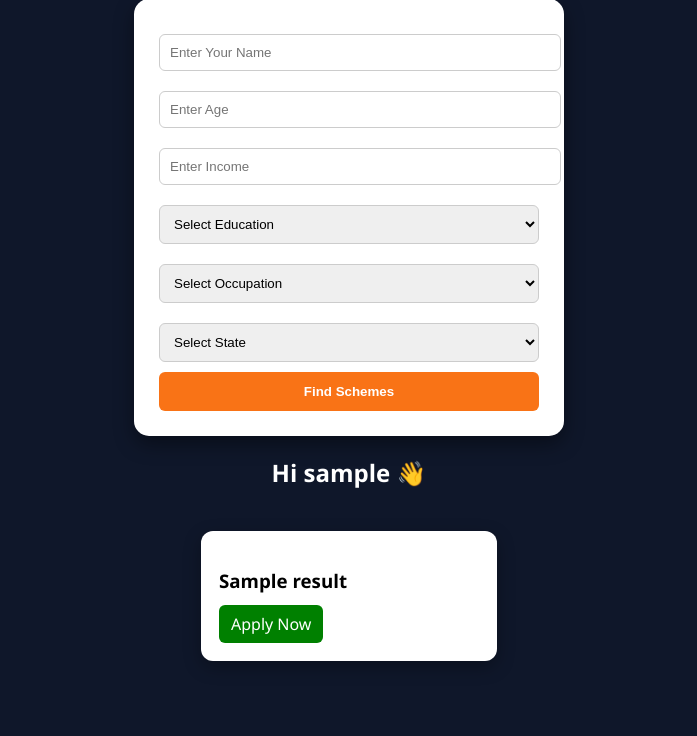
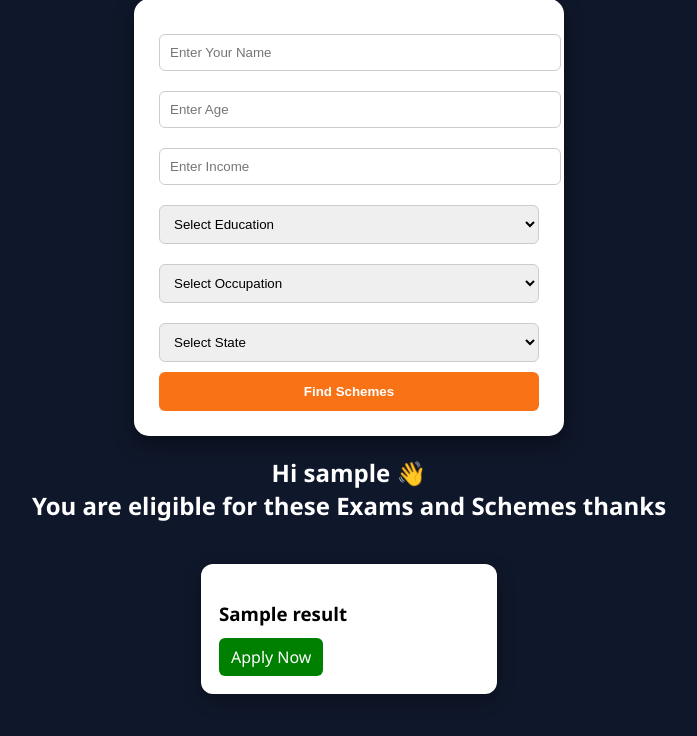
Before and after one commit to Zakhu23/gov-AIfinder, a Flask app: template templates/index.html in a window 1280 px wide. Shown: the part 94-830 px from the top of the page, without its empty margins (291-988 px from the left). Before the commit the page ends 755 px from the top, so only its background shows below. Run offline with Flask 3, Linux system fonts and the light colour scheme; the template is opened without the code that fills it: most values are stand-ins (such as "Sample title", 1, 10 or a date in 2020).

Commit message:
Update index.html

```diff
--- a/templates/index.html
+++ b/templates/index.html
@@ -191,7 +191,8 @@
 
 <!-- 👇 Personalized Greeting -->
 {% if user_name %}
-<h2>Hi {{ user_name }} 👋</h2>
+<h2>Hi {{ user_name }} 👋<br>
+You are eligible for these Exams and Schemes thanks</h2>
 {% endif %}
 
 <!-- 👇 Results -->
```
